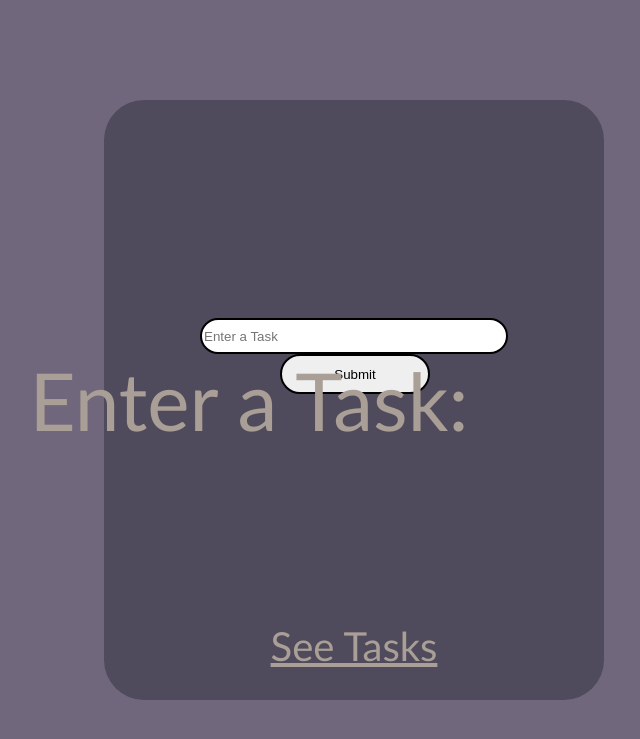
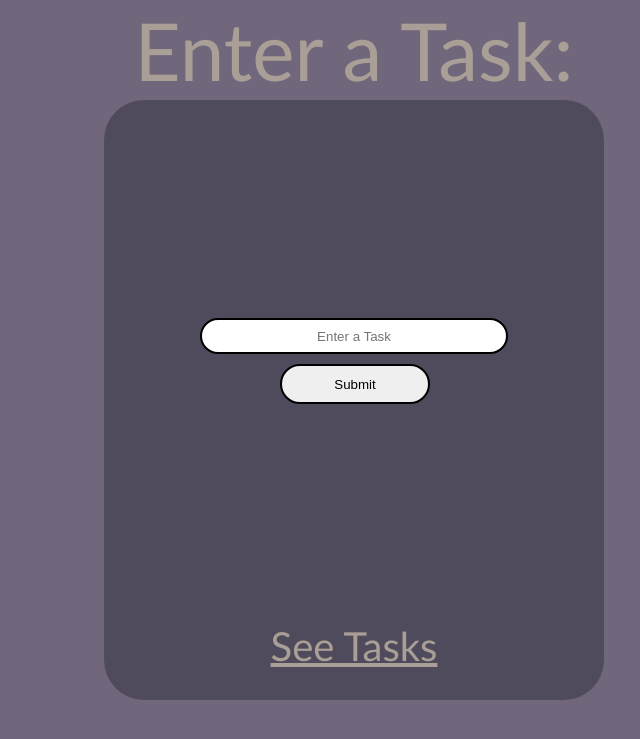
Before and after one commit to MustafaBioS/Taskmanage, a Django app: page /add/ in a window 1280 px wide. Shown: the top 739 px of the page, without its empty margins (286-926 px from the left). Run offline with Django 5.2, Linux system fonts and the light colour scheme.

Commit message:
fixed text and btns

```diff
--- a/ToDoList/static/styles/styles.css
+++ b/ToDoList/static/styles/styles.css
@@ -33,6 +33,7 @@ body, html {
     align-items: center;
 }
 
+
 .form {
     height: 30px;
     width: 300px;
@@ -42,6 +43,7 @@ body, html {
     box-shadow: 0 0 5;
     transition: border 0.3s, box-shadow 0.3s;
     outline: none;
+    text-align: center;
 }
 
 .form:focus {
@@ -53,11 +55,12 @@ body, html {
 .btn {
     height: 40px;
     width: 150px;
-    transform: translateX(80px);
+    transform: translate(80px, 10px);
     border-radius: 40px;
     outline: none;
     border: 2px solid   ;
     box-shadow: 0 0 5;
+
 }
 
 .btn:hover {
@@ -144,7 +147,17 @@ body, html {
 }
 
 #entertask {
-    transform: translateX(-105px);
+    transform: translateY(-350px);
+    position: absolute;
+    top: 860;
+    left: 660;
+    font-family: 'Gill Sans', 'Gill Sans MT', Calibri, 'Trebuchet MS', sans-serif;
+    font-size: 80px;
+    margin: 0;
+    text-align: center;
+    user-select: none;
+    color: #A99F96;
+    z-index: 1;
 }
 
 .addtasks:hover, .addtaskstwo:hover {
--- a/ToDoList/templates/todo/add.html
+++ b/ToDoList/templates/todo/add.html
@@ -10,7 +10,7 @@
 </head>
 <body>
     {% block body %}
-    <p class="txt-tasks" id="entertask">Enter a Task:</p>
+    <p id="entertask">Enter a Task:</p>
     <div class="bg">
     <div class="formcontainer">
     <form action="{% url 'add' %}" method="post">
```
